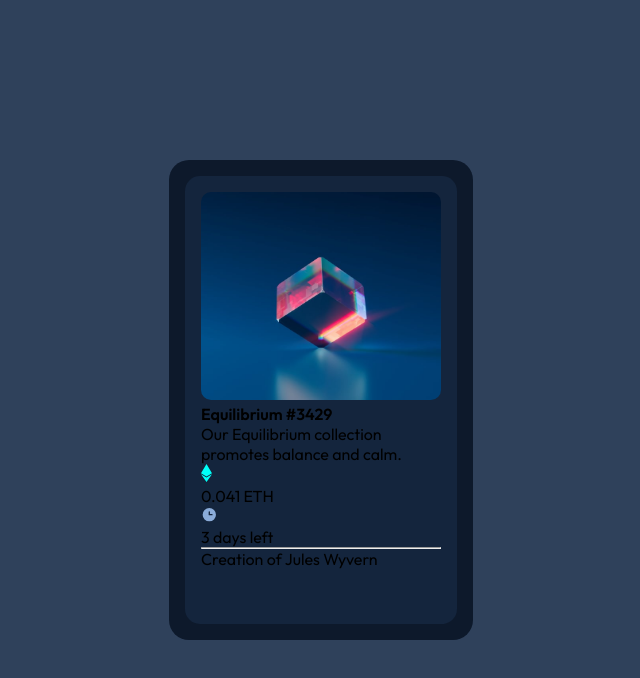
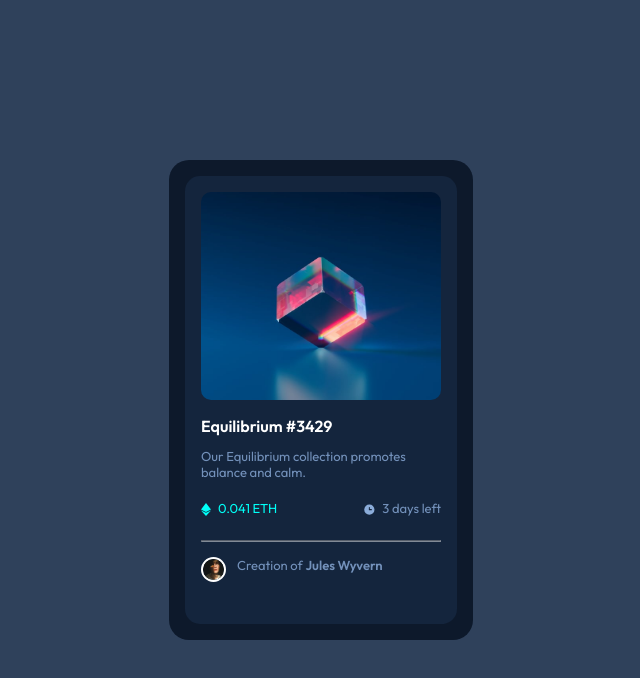
Before and after one commit to Sanjeet-dev/NFT-preview-card, a plain HTML site: page index.html in a window 1280 px wide. Shown: the whole page, without its empty margins (319-959 px from the left). Drawn offline with Linux system fonts and the light colour scheme.

Commit message:
desktop style done

```diff
--- a/index.html
+++ b/index.html
@@ -23,23 +23,27 @@
     </section>
     <section class="summary">
       <div class="summary">
-        <h4>Equilibrium #3429</h4>
+        <h4>Equilibrium <span>#3429</span></h4>
 
         <p> Our Equilibrium collection promotes balance and calm.</p>
         <div class="eth">
-          <div>
-            <div class="ethIcon"><img src="./images/icon-ethereum.svg"></img></div>
+          <div id="ethereum">
+            <div class="ethIcon"><img src="./images/icon-ethereum.svg" style="height:13px; width:10px"></img></div>
             <div class="numeth"> 0.041 ETH</div>
           </div>
-          <div class="clock"><img src="./images/icon-clock.svg"></img></div>
-          <div>3 days left</div>
+          <div id="clock-view">
+          <div class="clock"><img src="./images/icon-clock.svg" style="height:13px; width:13px;" ></img></div>
+          <div class="clock"><p>3 days left</p></div>
+          </div>
         </div>
-        <hr>
+        <hr style="opacity:0.5">
         <div class="profile">
-          <div class="profile"></div>
+          <div >
+          <img src="./images/image-avatar.png" style="height: 25px; width: 25px;border: 2px solid white; border-radius: 40px;"></img>
+          </div>
 
           <div>
-            <p> Creation of <span>Jules Wyvern</span></p>
+            <p> Creation of <span><strong>Jules Wyvern</strong></span></p>
           </div>
         </div>
       </div>
--- a/style.css
+++ b/style.css
@@ -48,8 +48,63 @@ body{
     background-color: var(--Very-dark-blue-card);
     padding:1rem;
 }
-.image > img {
+.image img {
     height:13rem;
     width:15rem;
     border-radius:10px;
 }
+.image img:hover{
+    background-image: url(./images/icon-view.svg);
+    cursor:pointer;
+}
+.summary > h4{
+    color: var(--White);
+    margin-top:12px;
+    margin-bottom:12px;
+}
+.summary > h4 > span{
+    cursor:pointer;
+    color: var(--White);
+}
+.summary p{
+    color:var(--Soft-blue);
+    font-weight:400;
+    opacity:0.8;
+    font-size:small;
+}
+
+.eth{
+    display:flex;
+    justify-content:space-between;
+    margin-top:20px;
+    margin-bottom:20px;
+}
+#ethereum{
+    display:flex;
+    flex-direction:row;
+    gap:7px;
+}
+#clock-view{
+    display:flex;
+    flex-direction:row;
+    gap:6px;
+}
+.numeth{
+    font-size:13px;
+    color:var(--Cyan);
+}
+.profile{
+    margin-top:15px;
+    display:flex;
+    flex-direction:row;
+    gap:11px;
+}
+
+.profile > p{
+    color:var(--White);
+    opacity:0.5;
+}
+.profile > p > span{
+    cursor:pointer;
+    font-weight:500;
+}
```
